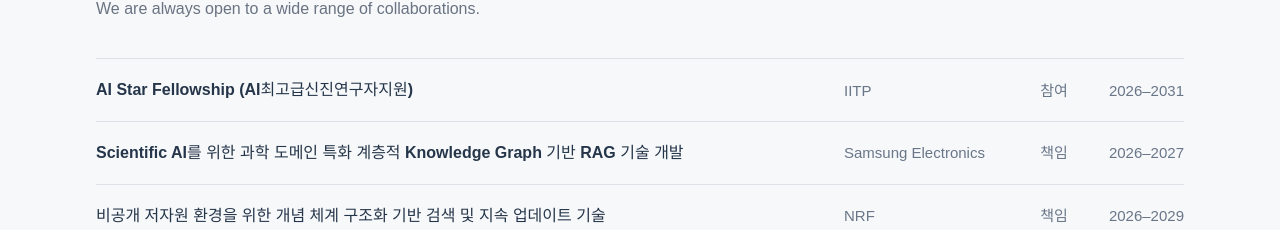
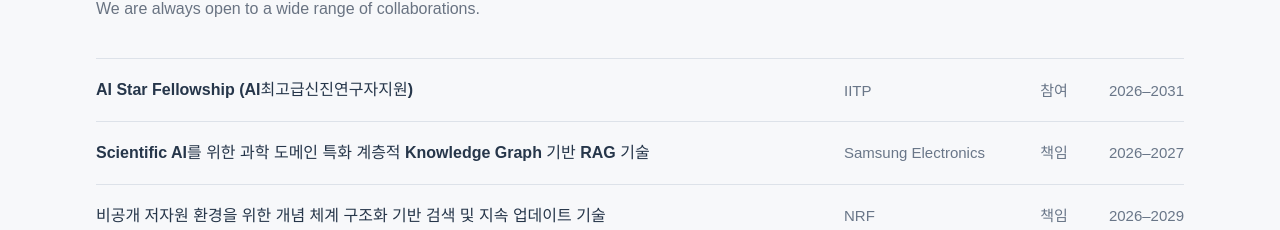
Before and after one commit to idealab-ku/idealab-website, a Next.js app: page /research in a window 1280 px wide. Shown: the part 1117-1347 px from the top of the page. Built offline with nearby package versions, Linux system fonts and the light colour scheme.

Commit message:
Shorten Samsung research project title

```diff
--- a/app/content/research.ts
+++ b/app/content/research.ts
@@ -33,7 +33,7 @@ export const researchAreas: ResearchArea[] = [
 
 const allMajorResearchProjects: MajorResearchProject[] = [
   { id: "iitp-ai-top-tier-emerging-researcher", title: "AI Star Fellowship (AI최고급신진연구자지원)", partner: "IITP", period: "2026–2031", role: "participant" },
-  { id: "scientific-ai-hierarchical-knowledge-graph-rag", title: "Scientific AI를 위한 과학 도메인 특화 계층적 Knowledge Graph 기반 RAG 기술 개발", partner: "Samsung Electronics", period: "2026–2027", role: "lead" },
+  { id: "scientific-ai-hierarchical-knowledge-graph-rag", title: "Scientific AI를 위한 과학 도메인 특화 계층적 Knowledge Graph 기반 RAG 기술", partner: "Samsung Electronics", period: "2026–2027", role: "lead" },
   { id: "private-resource-retrieval", title: "비공개 저자원 환경을 위한 개념 체계 구조화 기반 검색 및 지속 업데이트 기술", partner: "NRF", period: "2026–2029", role: "lead" },
   { id: "multimodal-knowledge-retrieval", title: "멀티모달 지식 구조화 기반 검색 고도화 기술", partner: "KT", period: "2025–2026", role: "lead" },
   { id: "real-world-recommendation-feature-selection", title: "실세계 추천 시스템을 위한 feature selection 기술", partner: "NAVER", period: "2023–2024", role: "lead" },
```
Also changed, not shown: 1 other file (tests, documents, lock files or other folders).
